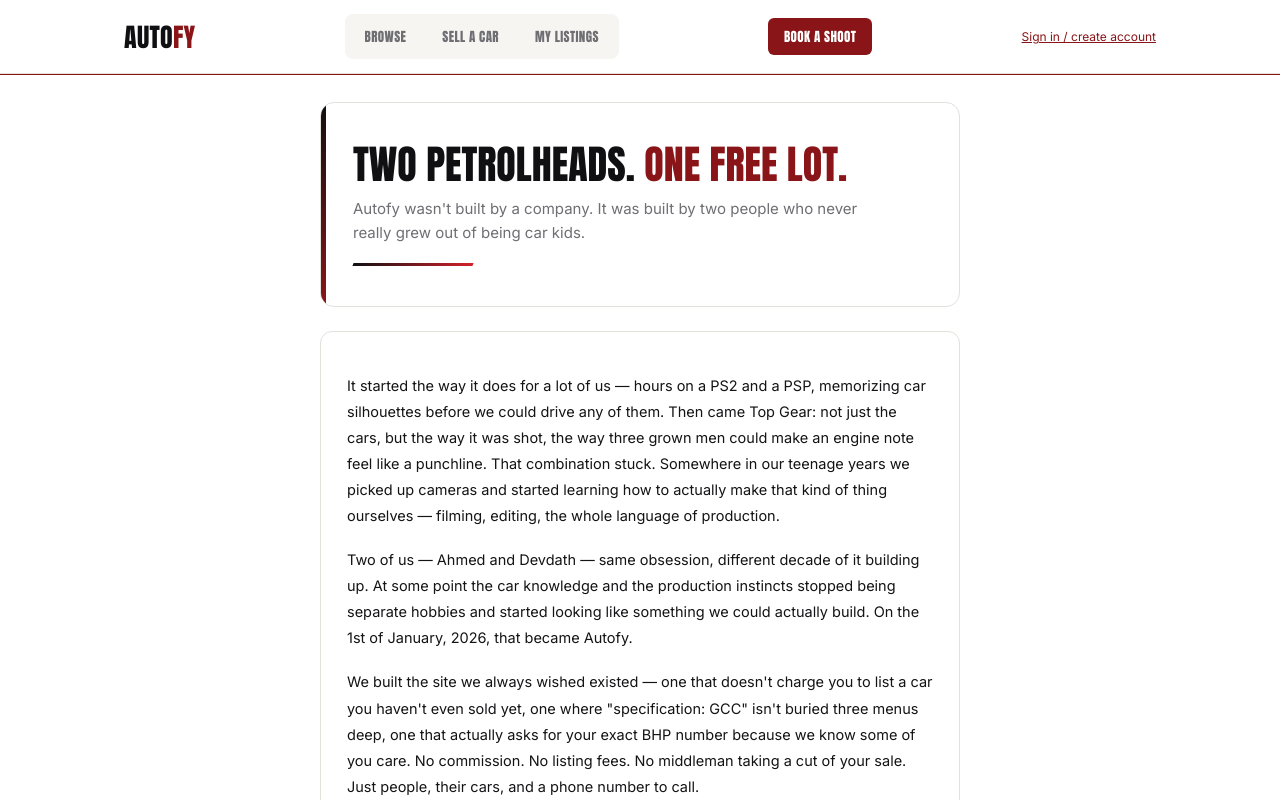
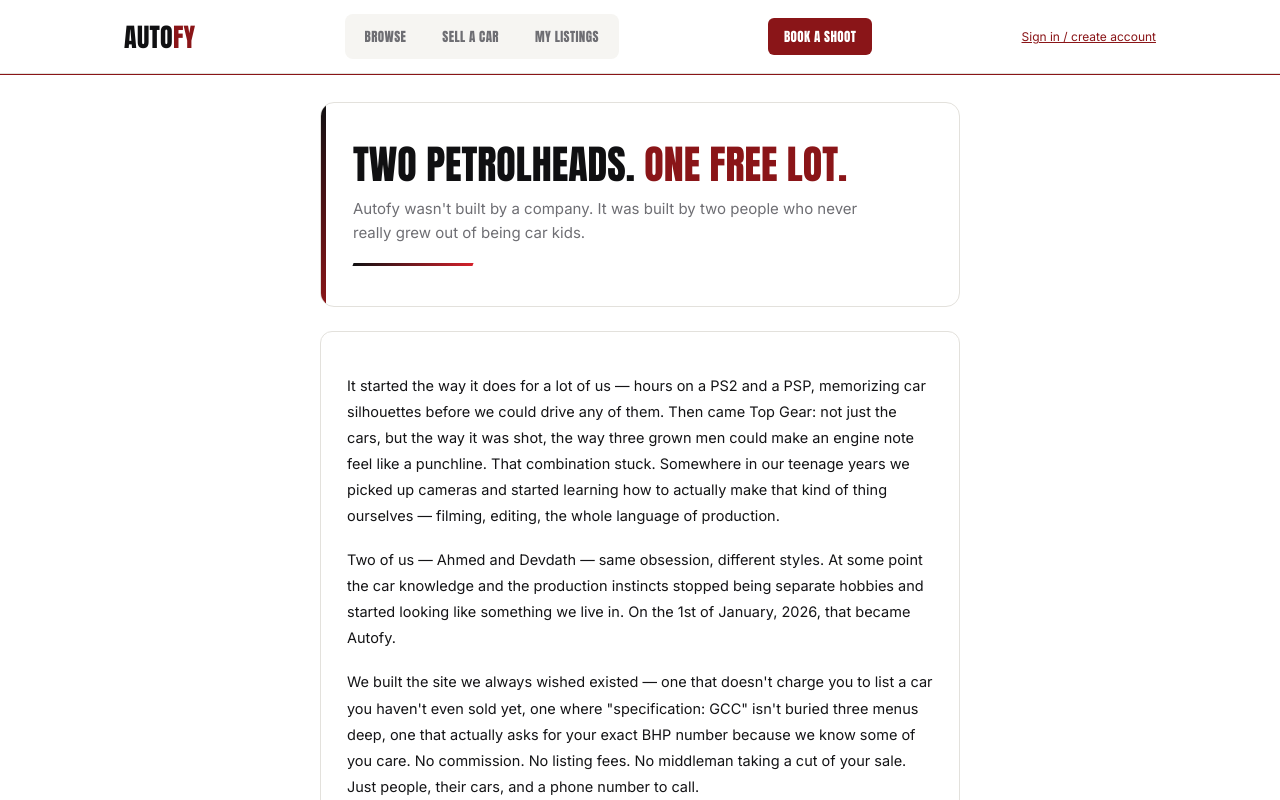
Before and after one commit to autofy-ae/autofy-web, a Next.js app: page /about in a window 1280 px wide. Shown: the top 800 px of the page. Built offline with nearby package versions, Linux system fonts and the light colour scheme; no server answers.

Commit message:
Revise About page co-founder sentence

```diff
--- a/app/about/page.tsx
+++ b/app/about/page.tsx
@@ -20,10 +20,9 @@
           production.
         </p>
         <p style={{ fontSize: 14.5, lineHeight: 1.8, color: 'var(--ink)', marginBottom: 18 }}>
-          Two of us — Ahmed and Devdath — same obsession, different decade of it building up. At some
-          point the car knowledge and the production instincts stopped being separate hobbies and
-          started looking like something we could actually build. On the 1st of January, 2026, that
-          became Autofy.
+          Two of us — Ahmed and Devdath — same obsession, different styles. At some point the car
+          knowledge and the production instincts stopped being separate hobbies and started looking
+          like something we live in. On the 1st of January, 2026, that became Autofy.
         </p>
         <p style={{ fontSize: 14.5, lineHeight: 1.8, color: 'var(--ink)', marginBottom: 18 }}>
           We built the site we always wished existed — one that doesn't charge you to list a car you
```
